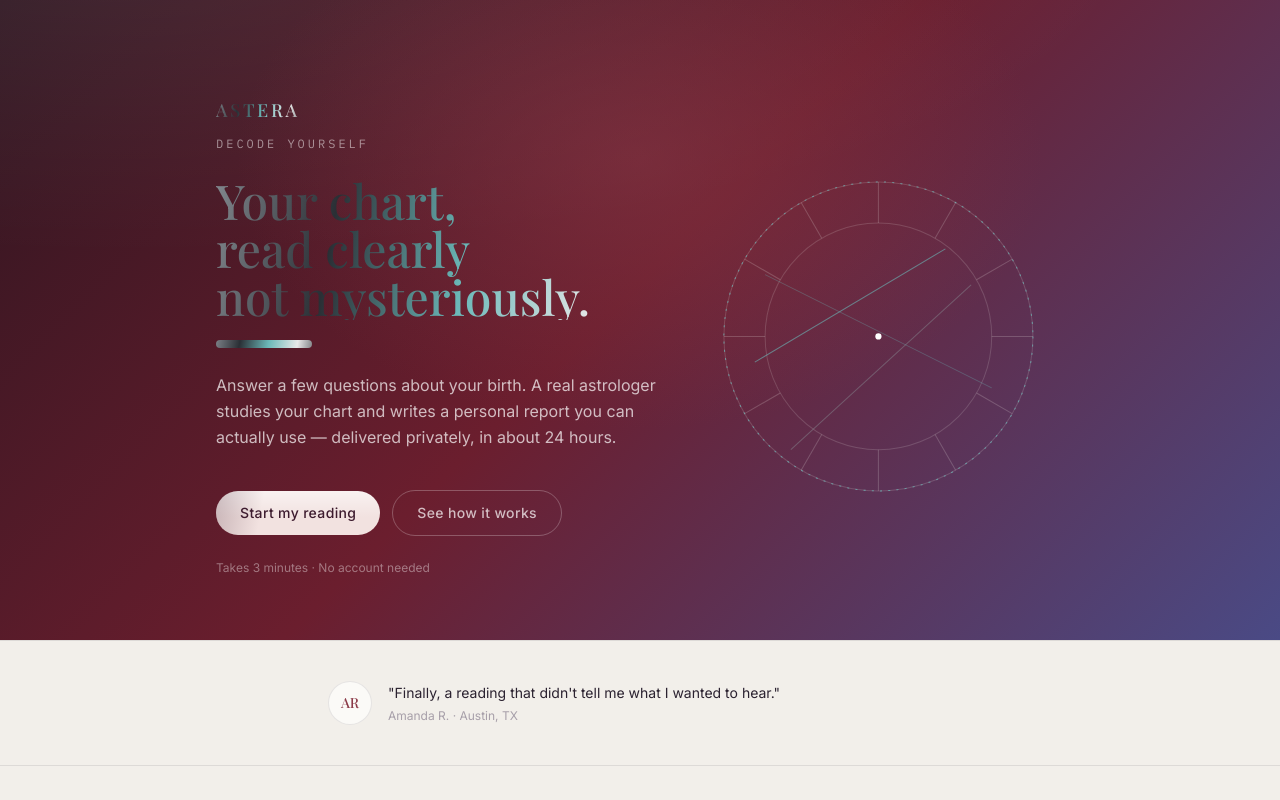
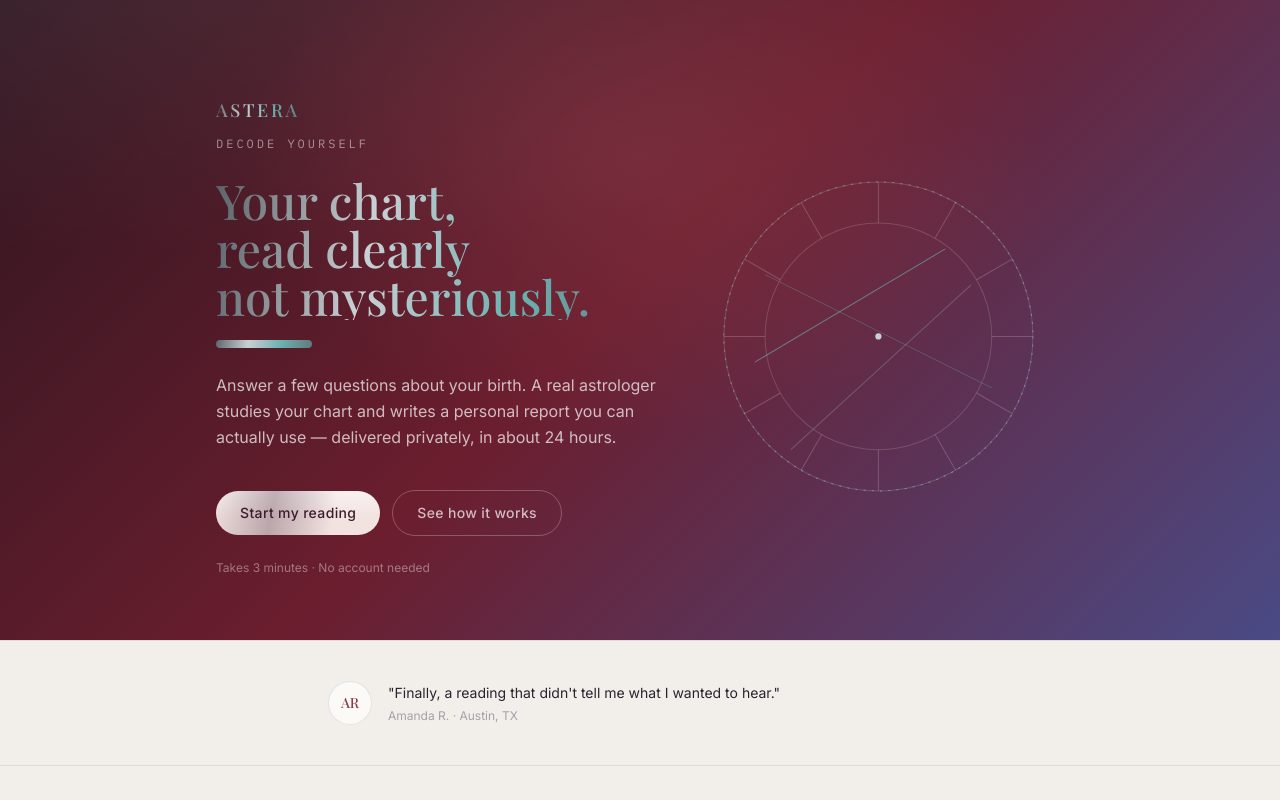
Before and after one commit to Pelegrims/Astera, a Next.js app: page / in a window 1280 px wide. Shown: the top 800 px of the page. Built offline with nearby package versions, Linux system fonts and the light colour scheme.

Commit message:
Add files via upload

```diff
--- a/components/landing/Hero.tsx
+++ b/components/landing/Hero.tsx
@@ -6,7 +6,7 @@ import { NatalChartMotif } from "@/components/ui/NatalChartMotif";
 // astrologer's system (self-expression, creativity), applied directly to
 // text via bg-clip-text, with the same shimmer sweep used on buttons.
 const metallicText =
-  "bg-clip-text text-transparent bg-[length:250%_100%] animate-shimmer bg-[linear-gradient(100deg,#2a2f35_0%,#4a9a9a_12%,#1a1f24_24%,#e8e8e8_34%,#ffffff_42%,#8a9096_52%,#2a2f35_64%,#6bb8b8_76%,#e8e8e8_88%,#2a2f35_100%)]";
+  "bg-clip-text text-transparent bg-[length:250%_100%] animate-shimmer bg-[linear-gradient(100deg,#4a5257_0%,#6bb0b0_18%,#5a6469_36%,#c9d0d3_50%,#6bb0b0_64%,#5a6469_82%,#4a5257_100%)]";
 
 export function Hero() {
   return (
--- a/components/ui/NatalChartMotif.tsx
+++ b/components/ui/NatalChartMotif.tsx
@@ -8,10 +8,10 @@ export function NatalChartMotif({
   const isDark = variant === "dark";
   const ringStroke = isDark ? "rgba(242,239,234,0.16)" : "rgba(43,34,48,0.12)";
   const tickStroke = isDark ? "rgba(242,239,234,0.20)" : "rgba(43,34,48,0.14)";
-  const lineA = isDark ? "#6BB8B8" : "#5C609F";
+  const lineA = isDark ? "#6BB0B0" : "#5C609F";
   const lineB = isDark ? "#8A9096" : "#3D1B2E";
-  const dot = isDark ? "#FFFFFF" : "#3D1B2E";
-  const gradA = isDark ? "#6BB8B8" : "#C9BFDD";
+  const dot = isDark ? "#C9D0D3" : "#3D1B2E";
+  const gradA = isDark ? "#6BB0B0" : "#C9BFDD";
   const gradB = isDark ? "#8A9096" : "#5C609F";
 
   return (
--- a/tailwind.config.ts
+++ b/tailwind.config.ts
@@ -86,7 +86,7 @@ const config: Config = {
         "fade-up": "fade-up 0.9s cubic-bezier(0.22,1,0.36,1) both",
         "shape-in": "shape-in 1.1s cubic-bezier(0.22,1,0.36,1) both",
         "float": "float 7s ease-in-out infinite",
-        "shimmer": "shimmer 4.5s ease-in-out infinite",
+        "shimmer": "shimmer 7s ease-in-out infinite",
         "wave-drift": "wave-drift 18s linear infinite",
         "blob-morph": "blob-morph 12s ease-in-out infinite",
       },
```
